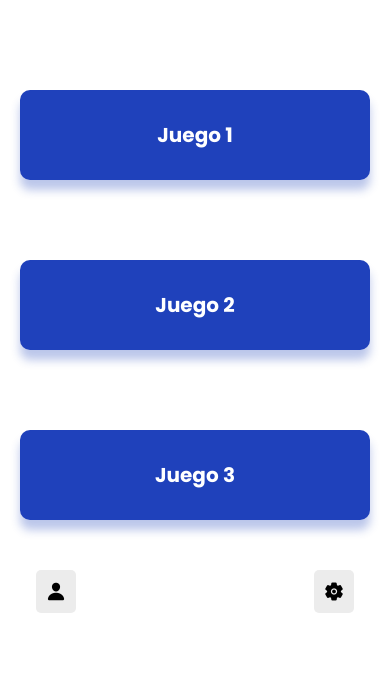
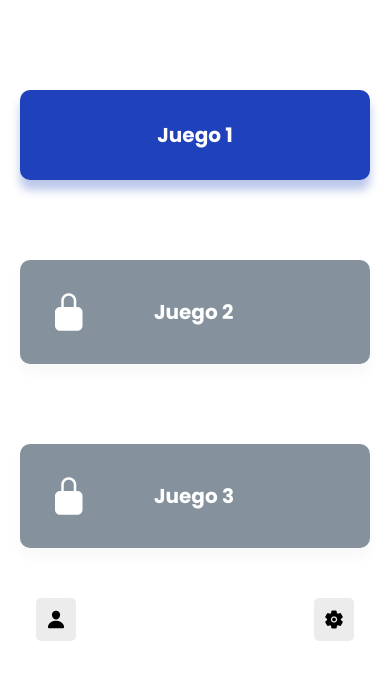
Before and after one commit to nahuellorenzo/TP-Final, a React Native app: screen /Main in a window 390 px wide. Shown: the top 680 px of the page. Built offline with nearby package versions, Linux system fonts and the light colour scheme; no server answers.

Commit message:
Cambio estilo de botones no disponibles

```diff
--- a/components/constants/Color.ts
+++ b/components/constants/Color.ts
@@ -5,6 +5,7 @@ const blue = "#1F41BB";
 const gray = "#ECECEC";
 const lightBlue = "#f1f4ff";
 const red = "#FF0000";
+const second_gray = "#85929E"
 
 export default {
   darkText: dark,
@@ -17,4 +18,5 @@ export default {
   lightPrimary: lightBlue,
   gray: gray,
   red: red,
+  second_gray: second_gray,
 };
--- a/components/screens/Main.tsx
+++ b/components/screens/Main.tsx
@@ -16,6 +16,7 @@ import {
   import { NativeStackScreenProps } from "@react-navigation/native-stack";
   import { RootStackParamList } from "../../types";
   import AppTextInput from "../AppTextInput";
+import Color from "../constants/Color";
 
   type Props = NativeStackScreenProps<RootStackParamList, "Main">;
 
@@ -65,27 +66,38 @@ import {
           onPress={() => navigate("Main")}
             style={{
               padding: Spacing * 3,
-              backgroundColor: Colors.primary,
+              backgroundColor: Colors.second_gray,
               marginVertical: Spacing * 4,
               borderRadius: Spacing,
-              shadowColor: Colors.primary,
+              shadowColor: Colors.gray,
               shadowOffset: {
                 width: 0,
                 height: Spacing,
               },
               shadowOpacity: 0.3,
               shadowRadius: Spacing,
+              display:"flex",
+              flexDirection:"row",
+              justifyContent:"flex-start",
+              alignItems:"center",
             }}
           >
+            <Ionicons
+                  name="lock-closed"
+                  color={Colors.onPrimary}
+                  size={Spacing * 4}
+                  style={{textAlign:"justify"}}
+                />
             <Text
               style={{
                 fontFamily: Fonts["poppins-bold"],
                 color: Colors.onPrimary,
                 textAlign: "center",
                 fontSize: FontSize.large,
+                paddingLeft:"4rem",
               }}
             >
-              Juego 2
+                Juego 2
             </Text>
           </TouchableOpacity>
 
@@ -93,24 +105,35 @@ import {
           onPress={() => navigate("Main")}
             style={{
               padding: Spacing * 3,
-              backgroundColor: Colors.primary,
+              backgroundColor: Colors.second_gray,
               marginVertical: Spacing * 4,
               borderRadius: Spacing,
-              shadowColor: Colors.primary,
+              shadowColor: Colors.gray,
               shadowOffset: {
                 width: 0,
                 height: Spacing,
               },
               shadowOpacity: 0.3,
               shadowRadius: Spacing,
+              display:"flex",
+              flexDirection:"row",
+              justifyContent:"flex-start",
+              alignItems:"center",
             }}
           >
+            <Ionicons
+                  name="lock-closed"
+                  color={Colors.onPrimary}
+                  size={Spacing * 4}
+                  style={{textAlign:"justify"}}
+                />
             <Text
               style={{
                 fontFamily: Fonts["poppins-bold"],
                 color: Colors.onPrimary,
                 textAlign: "center",
                 fontSize: FontSize.large,
+                paddingLeft:"4rem",
               }}
             >
               Juego 3
```
